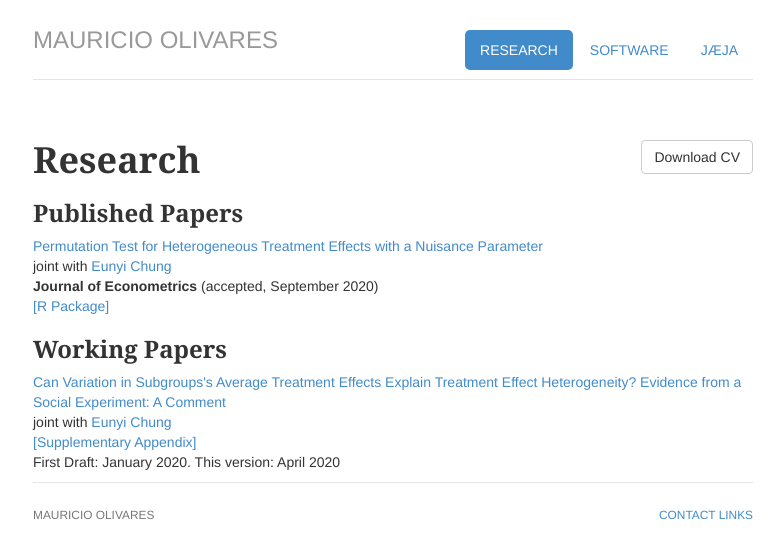
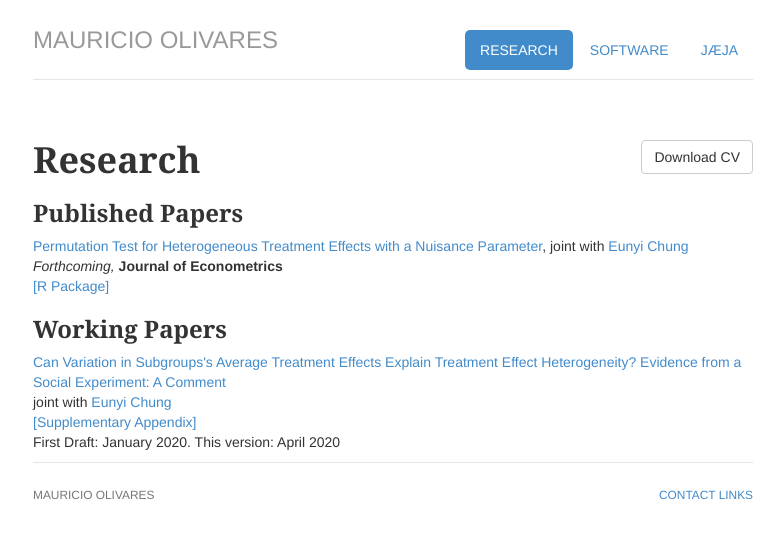
Before and after one commit to mauolivares/mauolivares.github.io, a Jekyll site: the page built from research/index.html, in a window 1280 px wide. Shown: the top 559 px of the page, without its empty margins (247-1031 px from the left). Built offline with Jekyll 4.4.1, drawn with Linux system fonts in a browser that asks for light colours.

```diff
--- a/research/index.html
+++ b/research/index.html
@@ -18,9 +18,9 @@ description: Mauricio Olivares' research page.
 
 					<ul class="list-unstyled">
 					<li>
-						<a href="/files/HTE_WorkingPaper.pdf" title="Download Paper as PDF">Permutation Test for Heterogeneous Treatment Effects with a Nuisance Parameter</a>
-						<br>joint with <a href="https://sites.google.com/a/illinois.edu/eunyichung/">Eunyi Chung</a>
-						<br><b>Journal of Econometrics</b> (accepted, September 2020)
+						<a href="/files/HTE_WorkingPaper.pdf" title="Download Paper as PDF">Permutation Test for Heterogeneous Treatment Effects with a Nuisance Parameter</a>,
+						joint with <a href="https://sites.google.com/a/illinois.edu/eunyichung/">Eunyi Chung</a>
+						<br><i>Forthcoming, </i><b>Journal of Econometrics</b>
 						<br><a href="https://cran.r-project.org/web/packages/RATest/index.html" title="R Package">[R Package]</a>
 
 					</li>
```
